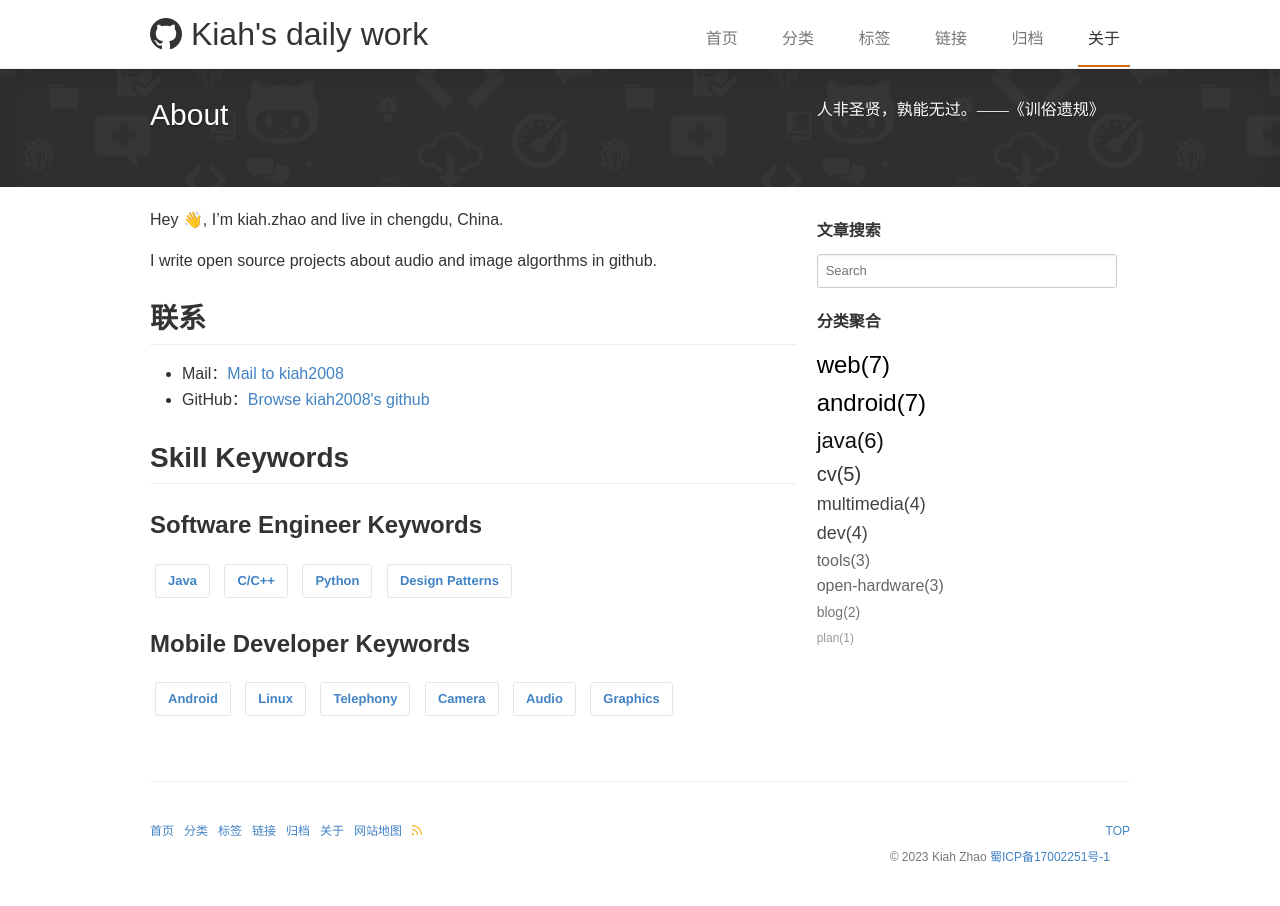
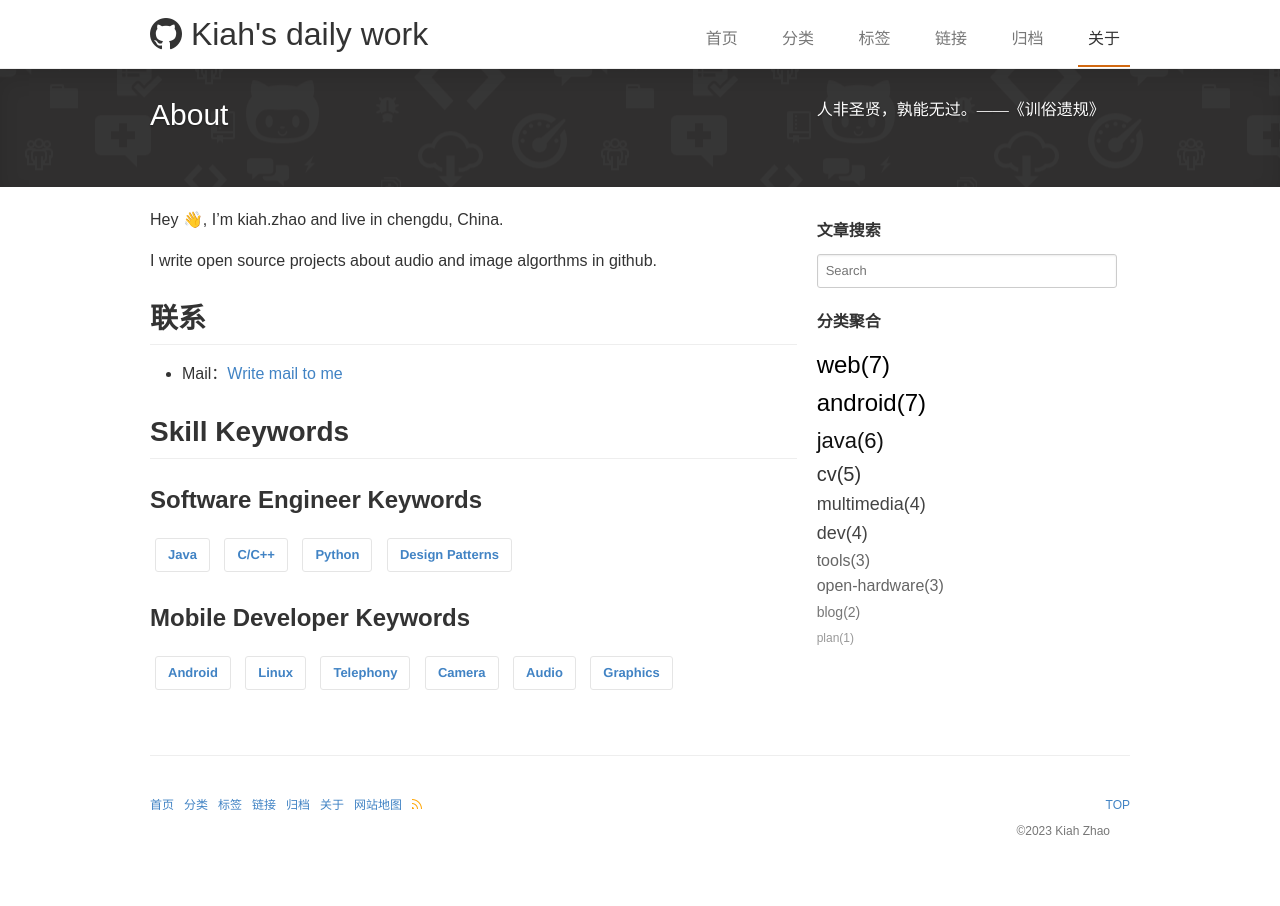
Before and after one commit to kiah2008/kiah2008.github.io, a Jekyll site: the page built from pages/about.md, in a window 1280 px wide. Built offline with Jekyll 4.4.1, drawn with Linux system fonts in a browser that asks for light colours; nearby versions of some CDN libraries; comment, search, counter and statistics services are not loaded.

Commit message:
update url

```diff
--- a/_config.yml
+++ b/_config.yml
@@ -2,7 +2,7 @@
 #   Main Configs   #
 # ---------------- #
 baseurl:
-url: http://techyself.com
+url: http://kiah2008.github.io
 date_format: "ordinal"
 title: Kiah's daily work
 subtitle: "Stay hungry, stay foolish!"
--- a/_data/social.yml
+++ b/_data/social.yml
@@ -1,7 +1,3 @@
 - sitename: Mail
-  name: Mail to kiah2008
+  name: Write mail to me
   url: mail://kiah2008@qq.com
-
-- sitename: GitHub
-  name: Browse kiah2008's github
-  url: https://github.com/kiah2008
--- a/_includes/footer.html
+++ b/_includes/footer.html
@@ -24,10 +24,9 @@
           {% include visit-stat.html %}
 
           <div class="copyright right mobile-block">
-                © {{ site.time | date:"%Y" }}
+                ©{{ site.time | date:"%Y" }}
                 <span title="{{ site.author}}">{{ site.author }}</span>
                 <a href="javascript:window.scrollTo(0,0)" class="right mobile-visible">TOP</a>
-                <a href="https://beian.miit.gov.cn" title="备案" target="">蜀ICP备17002251号-1</a>
           </div>
 
         </div>
--- a/index.html
+++ b/index.html
@@ -82,6 +82,7 @@
               {% endfor %}
 
               {% for post in paginator.posts %}
+              {% unless post.categories contains "blog" %}
                 {% if post.topmost != true %}
                   <li class="repo-list-item">
                     <h3 class="repo-list-name">
@@ -109,7 +110,8 @@
                     {% endfor %}
                     </p>
                   </li>
-              {% endif %}
+                {% endif%}
+              {%  endunless %}
               {% endfor %}
             </ol>
         </div>
```
Also changed, not shown: _posts/plan/2022-09-11-2022-plan.md (+1 -1 lines). Lines whose indentation alone changed are shown as unchanged.
